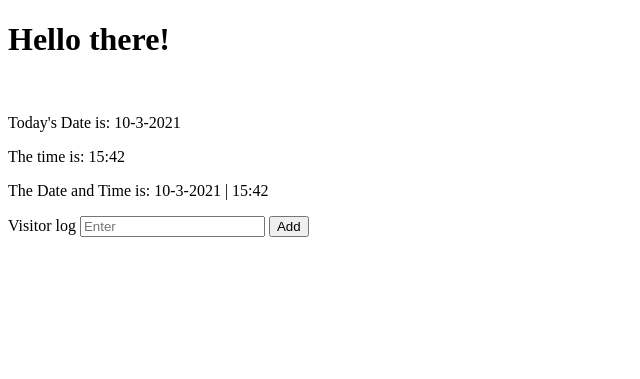
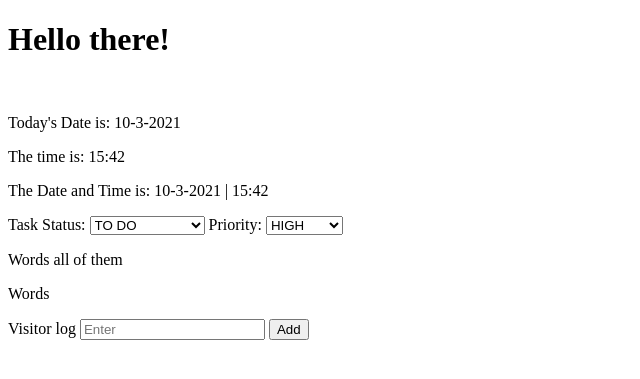
Before and after one commit to RPSeaman/Project3CICDPipeline, a Flask app: page / in a window 1280 px wide. Shown: the top 379 px of the page, without its empty margins (0-640 px from the left). Run offline with Flask 2, Linux system fonts and the light colour scheme.

Commit message:
Bare bones status indicator, and priorty(plus color)

```diff
--- a/templates/form.html
+++ b/templates/form.html
@@ -21,6 +21,37 @@
             document.getElementById('Time').innerHTML=theTime;
             document.getElementById('DateTime').innerHTML=dateTime;
             </script>
+
+            <label for="status">Task Status:</label>
+
+            <select name="status" id="status">
+                <option value="to do">TO DO</option>
+                <option value="started">IN PROGRESS</option>
+                <option value="done">DONE</option>
+            </select>
+
+            <label for="priority">Priority:</label>
+
+            <select name="priority" id="priority" onchange="colorChange(this.options[this.selectedIndex].value);">
+                <option value="red">HIGH</option>
+                <option value="orange">MEDIUM</option>
+                <option value="green">LOW</option>
+            </select>
+            <p>Words <span id='test'></span></p>
+
+            <script>
+            var theTest = "all of them";
+            document.getElementById('test').innerHTML=theTest;
+
+            function colorChange(c)
+            {
+                document.getElementById("test").style.color = c;
+            }
+
+            </script>
+
+        <p>Words <span id='test'></span></p>
+
         <form>
             <div>
                 <label for = "title">Visitor log</label>
```
